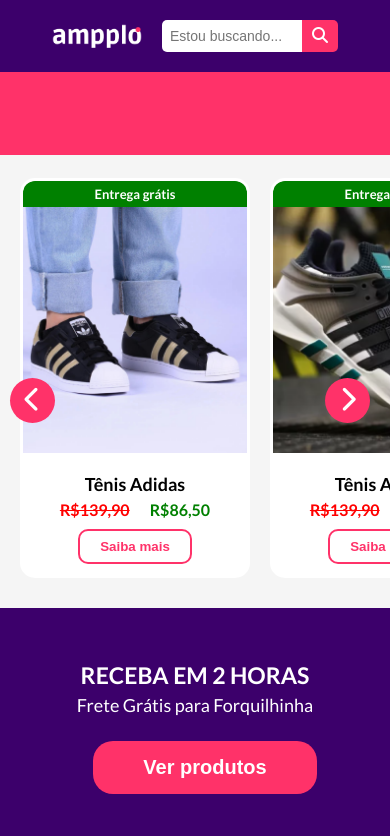
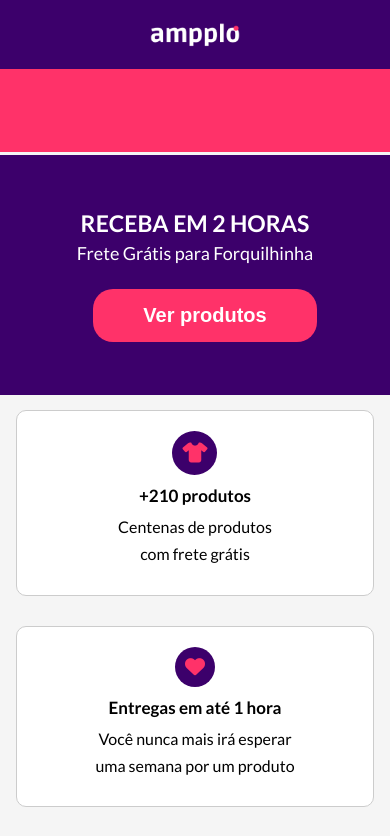
Before and after one commit to msavicoding/ampplo, a plain HTML site: page index.html in a window 390 px wide. Shown: the top 836 px of the page. Drawn offline with Linux system fonts and the light colour scheme; files whose address does not match are found by name.

Commit message:
Changed the index and style of the front page

```diff
--- a/index.html
+++ b/index.html
@@ -19,15 +19,17 @@
             <h1 class="mobile-h1">Entregas em 30 minutos</h1>
 
             <img id="logo" src="logo.png" alt="Zepto logo">
-            <div class="search-bar">
+            <!-- <div class="search-bar">
             <input type="text" id="searchInput" placeholder="Estou buscando...">
             <button id="searchButton"><i class="fa-solid fa-magnifying-glass"></i></button>
-            </div>
+            </div> -->
         </nav>
       </header>
+
+      <!--
       <div class="container">
         <div id="resultsContainer"></div>
-      </div>
+      </div> -->
 
 
 <main>
@@ -37,12 +39,16 @@
         <a href="https://ampplo.com.br/produtos/liquidificador" target="__blank"><img class="img-banner-2" src="capa-computador.png" alt="Produtos em oferta"></a>
     </div>
 
-      <!-- Banner Desktop -->
+
+
+      <!-- Banner Desktop
       <div class="intro-background-color">
         <a href="https://ampplo.com.br/produtos/liquidificador" target="__blank"><img class="img-banner-2" src="capa-computador.png" alt="Produtos em oferta"></a>
     </div>
 
-    <!-- Similar Section Mercado Libre -->
+    -->
+
+    <!-- Similar Section Mercado Libre
 
     <div class="head-mp">
 
@@ -93,8 +99,10 @@
 
 
 
-    </div>
+    </div> -->
 
+
+    <!--
     <section>
         <div id="cCarousel">
           <div class="arrow" id="prev"><i class="fa-solid fa-chevron-left"></i></div>
@@ -313,7 +321,7 @@
         </div>
       </section>
 
-
+-->
 
 
     <!-- Card -->
@@ -338,7 +346,7 @@
 
     </div>
 
-    <!-- Best sellers -->
+    <!-- Best sellers
 
     <section class="best-sellers-section">
 
@@ -405,8 +413,9 @@
 
     </section>
 
+    -->
 
-    <!-- F.A.Q -->
+    <!-- F.A.Q
 
     <div class="desenvolvido-por-msc-2">
         <i class="fa-solid fa-circle-question"></i>
@@ -432,7 +441,7 @@
         </div>
 
 
-        </div>
+        </div> -->
 
 
         <!--Additional information -->
--- a/styles.css
+++ b/styles.css
@@ -578,17 +578,9 @@ header {
 
 .row-2 {
 
-    /*background: linear-gradient(to right,
-        #2a034c 0%,
-        #2a034c 45%,
-        #2a034c 94%,
-        #ff3269 100%
-        );*/
-
-        background-color: var(--primary-color);
-
+    background-color: var(--primary-color);
     width: 80vw;
-    margin: 60px auto 30px auto;
+    margin: 30px auto 30px auto;
     border-radius: 10px;
     height: 150px;
     display: flex;
@@ -787,7 +779,7 @@ header {
     justify-content: space-between;
     width: 80vw;
     flex-wrap: wrap;
-    margin: 20px auto 60px auto;
+    margin: 0px auto 30px auto;
     gap: 25px;
 
 
@@ -966,12 +958,6 @@ header {
 
     }
 
-    .intro-background-color-mobile {
-
-        display: none;
-
-    }
-
 
     .info-paragraph {
 
@@ -1096,7 +1082,7 @@ header {
         border-radius: 0px;
         align-items: right;
         background-color: var(--primary-color);
-        margin: 30px auto 30px auto;
+        margin: 0px;
 
 
     }
@@ -1193,7 +1179,7 @@ header {
         display: flex;
         width: 92vw;
         flex-direction: column;
-        margin: 0px auto 0px auto;
+        margin: 15px auto 0px auto;
         gap: 0px;
 
     }
```
